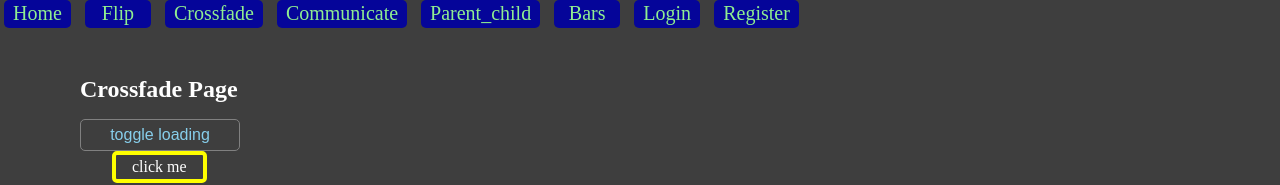
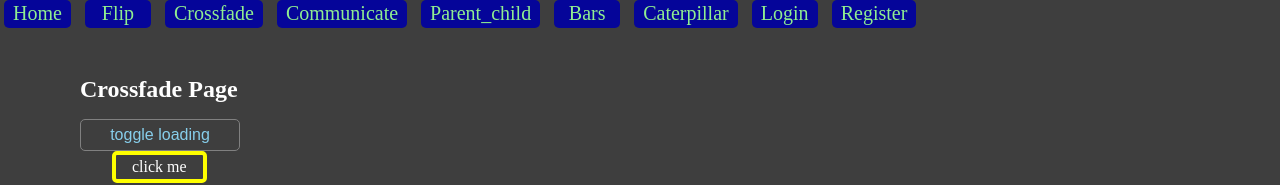
Before and after one commit to mbanem/svelte-postgres, a SvelteKit app: page /crossfade in a window 1280 px wide. Shown: the top 185 px of the page. Built offline with nearby package versions, Linux system fonts and the light colour scheme; no server answers.

Commit message:
Caterpillar is more compact now

```diff
--- a/src/app.html
+++ b/src/app.html
@@ -3,7 +3,9 @@
 	<head>
 		<meta charset="utf-8" />
 		<link rel="icon" href="%sveltekit.assets%/favicon.png" />
-		<link rel="icon" href="%sveltekit.assets%/global.scss" />
+		<!-- <link rel="stylesheet" href="%sveltekit.assets%/global.css" />
+		<link rel="stylesheet" href="%sveltekit.assets%/mixins.css" />
+		<link rel="stylesheet" href="%sveltekit.assets%/variables.css" /> -->
 		<meta name="viewport" content="width=device-width, initial-scale=1" />
 		%sveltekit.head%
 	</head>
--- a/src/routes/+layout.svelte
+++ b/src/routes/+layout.svelte
@@ -23,7 +23,8 @@
 		{ position: '9', title: 'crossfade', condition: 'VISITOR' },
 		{ position: '10', title: 'communicate', condition: 'VISITOR' },
 		{ position: '11', title: 'parent_child', condition: 'VISITOR' },
-		{ position: '1t', title: 'bars', condition: 'VISITOR' }
+		{ position: '12', title: 'bars', condition: 'VISITOR' },
+		{ position: '13', title: 'caterpillar', condition: 'VISITOR' }
 	]
 
 	// establish presence of context for this page
--- /dev/null
+++ b/src/routes/caterpillar/+page.svelte
@@ -0,0 +1,200 @@
+<script lang="ts">
+	import { onMount } from 'svelte'
+	import { browser } from '$app/environment'
+	import { gsap } from 'gsap'
+
+	/* You must build the app first pnpm run build in order to really
+    be able to import Flip as it points to gsap/dist/Flip
+    On the GSAP site they say
+    import { Flip } from "gsap/Flip";
+    gsap.registerPlugin(Flip);
+
+    but that did not work.
+    NOTE: all the code should be run inside onMount as the page is
+    render twice ssr and csr and ssr is halting the code
+  */
+
+	import { Flip } from 'gsap/dist/Flip'
+	gsap.registerPlugin(Flip)
+
+	// define iterable number using object prototype and generator
+	// function* to assign it to the Number iterator
+	// @ts-expect-error
+	Number.prototype[Symbol.iterator] = function* () {
+		// @ts-expect-error
+		for (let i = 0; i < this; i++) {
+			yield i
+		}
+	}
+	// instantiate iterator by assignment
+	const n6 = 6
+	const n5 = 5
+	// @ts-expect-error
+	const arr6 = [...n6]
+	// @ts-expect-error
+	const arr5 = [...n5]
+
+	let slider1: HTMLDivElement
+	let slider2: HTMLDivElement
+	const moveCard = (id: string) => {
+		let slider = id === '1' ? (slider1 as HTMLDivElement) : (slider2 as HTMLDivElement)
+		let max = id === '1' ? n5 : n6
+
+		;(slider as HTMLDivElement).insertBefore(
+			slider.children[max - 1] as HTMLDivElement,
+			slider.children[0] as HTMLDivElement
+		)
+	}
+	const sliderOnClick = (event: MouseEvent) => {
+		event.stopPropagation() // unnecessary
+		const match = (event.currentTarget as HTMLDivElement).outerHTML.match(/class=.(\w+\d) /)
+		// @ts-expect-error
+		const id = match[1].slice(-1)
+		let state = Flip.getState(id === '1' ? '.item' : '.itm') as Flip.FlipState
+		let target = id === '1' ? '.item' : '.itm'
+
+		moveCard(id)
+
+		Flip.from(state, {
+			targets: target,
+			ease: 'sine.inOut',
+			absolute: true,
+			onEnter: (elements) => {
+				return gsap.from(elements, {
+					yPercent: 20,
+					opacity: 0,
+					ease: 'sine.out'
+				})
+			},
+			onLeave: (element) => {
+				return gsap.to(element, {
+					yPercent: 20,
+					xPercent: -20,
+					transformOrigin: 'bottom left',
+					duration: 3000,
+					opacity: 0,
+					ease: 'sine.out'
+				})
+			}
+		})
+	}
+
+	onMount(() => {
+		slider1 = document.querySelector('.slider1') as HTMLDivElement
+		slider2 = document.querySelector('.slider2') as HTMLDivElement
+		slider1.addEventListener('click', sliderOnClick)
+		slider2.addEventListener('click', sliderOnClick)
+	})
+</script>
+
+<div class="in-flex">
+	<div class="slider1">
+		{#each arr5 as n}
+			<div class="item item-{n5 - n}">{n5 - n}</div>
+		{/each}
+	</div>
+
+	<div class="slider2">
+		{#each arr6 as n}
+			<div class="itm itm-{n6 - n}">{n6 - n}</div>
+		{/each}
+	</div>
+</div>
+
+<style lang="scss">
+	@use 'sass:math';
+	.in-flex {
+		display: flex;
+	}
+	.slider1,
+	.slider2 {
+		position: relative;
+		width: 250px;
+		height: 250px;
+		margin: 4rem 0 0 5rem;
+		perspective: 200px;
+		border: 1px solid gray;
+		border-radius: 8px;
+		background-color: lightgreen;
+		cursor: pointer;
+	}
+	.slider2 {
+		margin: 4rem 0 0 15rem;
+	}
+
+	.item,
+	.itm {
+		position: absolute;
+		width: 100px;
+		height: 100px;
+		margin-top: 8rem;
+		display: flex;
+		justify-content: center;
+		align-items: center;
+		font-size: 3rem;
+		border-radius: 6px;
+		user-select: none;
+	}
+	$a: 1;
+	$b: 5;
+	@for $i from $a through $b {
+		.item-#{$i} {
+			background-color: rgba(250 * math.random(), 160 * math.random(), 160 * math.random(), 1);
+		}
+	}
+
+	$c: 1;
+	$d: 6;
+	@for $i from $c through $d {
+		.itm-#{$i} {
+			background-color: rgba(250 * math.random(), 160 * math.random(), 160 * math.random(), 1);
+		}
+	}
+
+	button {
+		position: absolute;
+		bottom: 0;
+		left: 50%;
+		transform: translateX(-50%);
+		width: 50%;
+		border: 0;
+		font-size: 24px;
+	}
+	$e: 1;
+	$f: 5;
+	@for $k from $e through $f {
+		.item:nth-child(#{$k}) {
+			left: (120 - 20 * $k) * 1px;
+			top: (-120 + 20 * $k) * 1px;
+		}
+	}
+
+	$m: 1;
+	$n: 6;
+	@for $t from $m through $n {
+		.itm:nth-child(#{$t}) {
+			left: (140 - 20 * $t) * 1px;
+			top: (-140 + 20 * $t) * 1px;
+		}
+	}
+	// .item:nth-child(5) {
+	// 	left: 0;
+	// 	top: 0;
+	// }
+	// .item:nth-child(4) {
+	// 	left: 20px;
+	// 	top: -20px;
+	// }
+	// .item:nth-child(3) {
+	// 	left: 40px;
+	// 	top: -40px;
+	// }
+	// .item:nth-child(2) {
+	// 	left: 60px;
+	// 	top: -60px;
+	// }
+	// .item:nth-child(1) {
+	// 	left: 80px;
+	// 	top: -80px;
+	// }
+</style>
--- a/src/styles/global.scss
+++ b/src/styles/global.scss
@@ -1,6 +1,5 @@
 @use 'sass:math';
-@import '../variables.scss';
-// @import url('https://fonts.googleapis.com/css2?family=Roboto+Serif:opsz,wght@8..144,300;8..144,400&display=swap');
+@import url('https://fonts.googleapis.com/css2?family=Roboto+Serif:opsz,wght@8..144,300;8..144,400&display=swap');
 $base-font-size: 16px;
 $base-font_size: 16;
 
@@ -15,14 +14,14 @@ $base-font_size: 16;
 	--LINK-ACTIVE: red;
 }
 
-// h2 {
-// 	color: $color;
-// 	font-family: 'Times New Roman', Times, serif;
-// 	font-weight: 600;
-// 	font-style: italic;
-// 	width: 100vw;
-// 	text-align: center;
-// }
+h2 {
+	color: $color;
+	font-family: 'Times New Roman', Times, serif;
+	font-weight: 600;
+	font-style: italic;
+	width: 100vw;
+	text-align: center;
+}
 
 .page-title {
 	color: $title-color;
@@ -35,7 +34,23 @@ $base-font_size: 16;
 	letter-spacing: 0.1em;
 	text-shadow: 5px 5px 5px $border-color;
 }
-
+@mixin caterpillar-item($bgcolor) {
+	background-color: $bgcolor;
+	color: white;
+	border-radius: 5px;
+	border: 1px solid gray;
+	display: inline-block;
+	line-height: 50px;
+	text-align: center;
+	width: 50px;
+	&:hover {
+		color: yellow;
+		border-color: lightgreen;
+	}
+	&:target {
+		background-color: blue;
+	}
+}
 // a:any-link {
 // 	color: var(--LINK-COLOR);
 // 	text-decoration: none;
@@ -48,56 +63,56 @@ $base-font_size: 16;
 // 	color: var(--LINK-ACTIVE);
 // }
 
-// .button {
-// 	border: 1px solid transparent;
-// 	border-radius: 5px;
-// 	color: white;
-// 	background-color: navy;
-// 	cursor: pointer;
-// 	user-select: none;
-// 	&:hover {
-// 		border-color: lightgreen;
-// 	}
-// }
-// .button-sm {
-// 	@extend .button;
-// 	padding: 2px 6px;
-// 	width: 4px;
-// 	height: 1.2rem;
-// }
-// .button-md {
-// 	@extend .button;
-// 	padding: 2px 6px;
-// 	width: 6rem;
-// 	padding: 5px 1rem;
-// }
-// .button-lg {
-// 	@extend .button;
-// 	padding: 2px 6px;
-// 	width: 8rem;
-// 	font-size: 18px;
-// 	padding: 5px 1rem;
-// }
-// .button-xl {
-// 	@extend .button;
-// 	padding: 2px 6px;
-// 	width: 12rem;
-// 	font-size: 18px;
-// 	padding: 5px 1rem;
-// }
-// .button-xxl {
-// 	@extend .button;
-// 	padding: 2px 6px;
-// 	width: 18rem;
-// 	font-size: 18px;
-// 	padding: 5px 1rem;
-// }
-// @mixin button() {
-// 	display: inline-block;
-// 	font-size: 16px;
-// 	text-decoration: none;
-// 	@content;
-// }
+.button {
+	border: 2px solid transparent;
+	border-radius: 5px;
+	color: white;
+	background-color: navy;
+	cursor: pointer;
+	user-select: none;
+	&:hover {
+		border-color: lightgreen;
+	}
+}
+.button-sm {
+	@extend .button;
+	padding: 2px 6px;
+	width: 4px;
+	height: 1.2rem;
+}
+.button-md {
+	@extend .button;
+	padding: 2px 6px;
+	width: 6rem;
+	padding: 5px 1rem;
+}
+.button-lg {
+	@extend .button;
+	padding: 2px 6px;
+	width: 8rem;
+	font-size: 18px;
+	padding: 5px 1rem;
+}
+.button-xl {
+	@extend .button;
+	padding: 2px 6px;
+	width: 12rem;
+	font-size: 18px;
+	padding: 5px 1rem;
+}
+.button-xxl {
+	@extend .button;
+	padding: 2px 6px;
+	width: 18rem;
+	font-size: 18px;
+	padding: 5px 1rem;
+}
+@mixin button() {
+	display: inline-block;
+	font-size: 16px;
+	text-decoration: none;
+	@content;
+}
 @mixin mixin-item($width: 5.5rem) {
 	background-color: navy;
 	color: white;
@@ -121,17 +136,6 @@ input [type='number'] {
 	font-size: 18px;
 	padding: 4px;
 }
-input {
-	display: block;
-	width: 80%;
-	margin-bottom: 1rem;
-	height: 2rem;
-	color: black;
-	&::placeholder {
-		color: var(--PLACEHOLDER_COLOR);
-		font-weight: normal;
-	}
-}
 // @function root-font-size-function($viewport) {
 //   $size: calc(14px + 3 * ((#{$viewport} - 320px) / 680));
 //   @return $size;
@@ -146,12 +150,13 @@ html {
 	color: lightgreen;
 	border-radius: 5px;
 	padding: 2px 0.5rem;
-	border: 1px solid transparent;
+	border: 2px solid transparent;
 	text-align: center;
 	min-width: 6rem;
 	height: 1.5rem;
 	font-size: 20px;
 	cursor: pointer;
+	user-select: none;
 	user-select: none;
 	outline: none;
 	margin: 0 4px;
@@ -199,42 +204,41 @@ html {
 
 	line-hight: $lh;
 }
+section ul[style^='margin'] li.list-item {
+	@for $i from 1 through 4 {
+		$marker-starting-hue: 0deg;
+		$hue-variation: 35;
+		font-size: var(--font-size);
 
-// section ul[style^='margin'] li.list-item {
-// 	@for $i from 1 through 4 {
-// 		$marker-starting-hue: 0deg;
-// 		$hue-variation: 35;
-// 		font-size: var(--font-size);
+		// @include capitalize(16px);
+		// change color for marker and then for li text
+		&:nth-child(#{$i}) {
+			&::marker {
+				color: hsl($marker-starting-hue + $i * $hue-variation, 70%, 50%);
+			}
 
-// 		// @include capitalize(16px);
-// 		// change color for marker and then for li text
-// 		&:nth-child(#{$i}) {
-// 			&::marker {
-// 				color: hsl($marker-starting-hue + $i * $hue-variation, 70%, 50%);
-// 			}
+			color: hsl($marker-starting-hue + $i * $hue-variation, 70%, 50%);
+		}
+	}
 
-// 			color: hsl($marker-starting-hue + $i * $hue-variation, 70%, 50%);
-// 		}
-// 	}
+	&:hover {
+		opacity: 0.8;
+	}
 
-// 	&:hover {
-// 		opacity: 0.8;
-// 	}
-
-// 	:global(pre) {
-// 		font-size: 20px;
-// 		margin: 1rem 0 0 1rem;
-// 		color: forestgreen;
-// 	}
-// 	h2 {
-// 		color: royalblue;
-// 		margin: 2rem auto;
-// 		width: 30rem;
-// 		font-family: 'Times New Roman', Times, serif;
-// 		font-weight: 400;
-// 		text-align: center;
-// 	}
-// }
+	:global(pre) {
+		font-size: 20px;
+		margin: 1rem 0 0 1rem;
+		color: forestgreen;
+	}
+	h2 {
+		color: royalblue;
+		margin: 2rem auto;
+		width: 30rem;
+		font-family: 'Times New Roman', Times, serif;
+		font-weight: 400;
+		text-align: center;
+	}
+}
 // Conversion function
 // prettier-ignore
 @function to-unit($unit, $input) {
@@ -313,56 +317,17 @@ html {
 
 	@return $input;
 }
-// $font-size: (24px, 22px, 20px, 18px);
-// $f: 1;
-// $e: 4;
-// @for $i from $f through $e {
-// 	h#{$i} {
-// 		font-size: nth($font-size, $i);
-// 	}
-// }
+$font-size: (24px, 22px, 20px, 18px);
+$f: 1;
+$e: 4;
+@for $i from $f through $e {
+	h#{$i} {
+		font-size: nth($font-size, $i);
+	}
+}
 // check mark for visited links
 $content: '\2713' + ' ';
 
 a:visited:before {
 	content: '#{$content}';
 }
-.relative {
-	position: relative;
-
-	.tooltip {
-		position: absolute;
-		top: -3rem;
-		display: block;
-		width: 11rem;
-		font-size: 14px;
-		font-weight: 400;
-		padding: 3px 1rem;
-		border: 1px solid gray;
-		border-radius: 4px;
-		background-color: $BACK-COLOR;
-		text-align: center;
-	}
-	.master {
-		color: yellow;
-		font-size: 14px;
-		font-weight: 400;
-		p {
-			padding: 0;
-			margin: 0;
-		}
-	}
-	// master class has higher specificity than tooltip class, e.g.
-	/* <Tooltip
-				placement="top"
-				type="custom"
-				defaultClass="tooltip"
-				class="master"
-				arrow={false}
-		>
-			flowbite-svelte Tooltip
-		</Tooltip>
-		NOTE: defaultClass holds primary style
-		while master class could be for warning, error,...
-	*/
-}
--- /dev/null
+++ b/src/styles/mixins.scss
@@ -0,0 +1,17 @@
+@mixin caterpillar-item($bgcolor) {
+	background-color: $bgcolor;
+	color: white;
+	border-radius: 5px;
+	border: 1px solid gray;
+	display: inline-block;
+	line-height: 50px;
+	text-align: center;
+	width: 50px;
+	&:hover {
+		color: yellow;
+		border-color: lightgreen;
+	}
+	&:target {
+		background-color: blue;
+	}
+}
--- a/src/variables.scss
+++ b/src/variables.scss
@@ -31,6 +31,7 @@ $border-color: #bde168;
 	border: 1px solid $color;
 	border-radius: $radius;
 }
+
 // body {
 // 	padding: 0;
 // 	margin: 0;
--- /dev/null
+++ b/static/global.css
@@ -0,0 +1,17 @@
+/* Error: Undefined variable.
+ *    ,
+ * 18 |     color: $color;
+ *    |            ^^^^^^
+ *    '
+ *   static/global.scss 18:9  root stylesheet */
+
+body::before {
+  font-family: "Source Code Pro", "SF Mono", Monaco, Inconsolata, "Fira Mono",
+      "Droid Sans Mono", monospace, monospace;
+  white-space: pre;
+  display: block;
+  padding: 1em;
+  margin-bottom: 1em;
+  border-bottom: 2px solid black;
+  content: "Error: Undefined variable.\a    \2577 \a 18 \2502      color: $color;\a    \2502             ^^^^^^\a    \2575 \a   static/global.scss 18:9  root stylesheet";
+}
--- a/static/global.scss
+++ b/static/global.scss
@@ -34,7 +34,23 @@ h2 {
 	letter-spacing: 0.1em;
 	text-shadow: 5px 5px 5px $border-color;
 }
-
+@mixin caterpillar-item($bgcolor) {
+	background-color: $bgcolor;
+	color: white;
+	border-radius: 5px;
+	border: 1px solid gray;
+	display: inline-block;
+	line-height: 50px;
+	text-align: center;
+	width: 50px;
+	&:hover {
+		color: yellow;
+		border-color: lightgreen;
+	}
+	&:target {
+		background-color: blue;
+	}
+}
 // a:any-link {
 // 	color: var(--LINK-COLOR);
 // 	text-decoration: none;
```
Also changed, not shown: src/routes/flip/+page.svelte (+38 -14 lines), vite.config.ts (+4 -4 lines).
